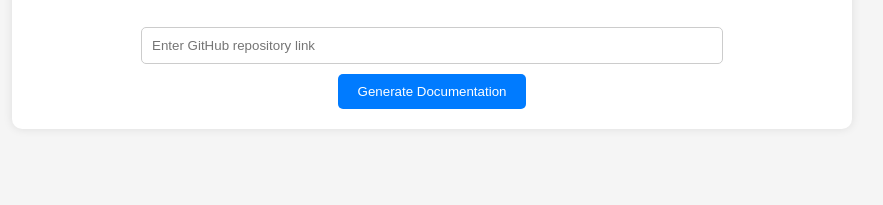
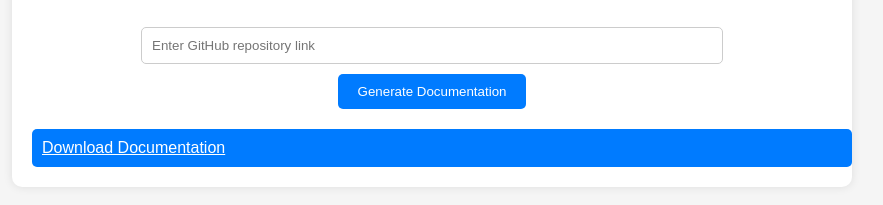
Before and after one commit to gideon607/AutoCDG, a plain HTML site: page templates/index.html in a window 1280 px wide. Shown: the part 181-386 px from the top of the page, without its empty margins (208-1091 px from the left). Drawn offline with Linux system fonts and the light colour scheme.

Commit message:
adding button

```diff
--- a/templates/index.html
+++ b/templates/index.html
@@ -44,6 +44,20 @@
     input[type="submit"]:hover {
       background-color: #0056b3;
     }
+    #downloadBtn {
+      display: block;
+      width: 100%;
+      padding: 10px;
+      margin-top: 20px;
+      background-color: #007bff;
+      color: #fff;
+      border: none;
+      border-radius: 5px;
+      cursor: pointer;
+    }
+    #downloadBtn:hover {
+      background-color: #0056b3;
+    }
   </style>
 </head>
 <body>
@@ -56,6 +70,7 @@
       <input type="submit" value="Generate Documentation">
     </form>
     <div id="result"></div>
+    <a href="#" id="downloadBtn" download>Download Documentation</a>
   </div>
 
   <script>
@@ -71,12 +86,14 @@
       })
       .then(response => response.text())
       .then(data => {
-        // Create a new div element to contain the documentation
         var documentationDiv = document.createElement('div');
-        // Set the inner HTML of the new div with the fetched data
         documentationDiv.innerHTML = data;
-        // Append the new div to the result div
         document.getElementById("result").appendChild(documentationDiv);
+
+        // Enable the download button and set its href to the data URL of the generated documentation
+        var downloadBtn = document.getElementById("downloadBtn");
+        downloadBtn.href = "data:text/plain;charset=utf-8," + encodeURIComponent(data);
+        downloadBtn.style.display = "block";
       })
       .catch(error => console.error('Error:', error));
     });
```
